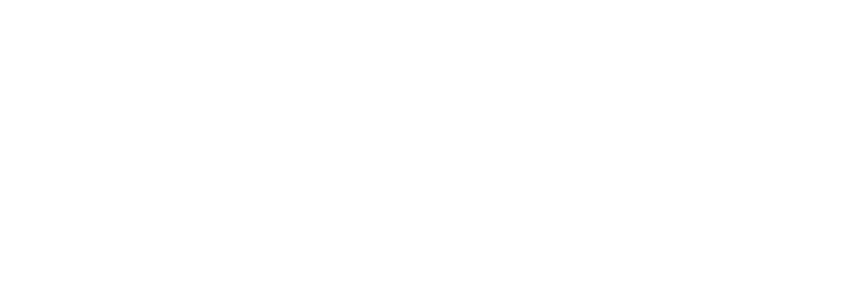
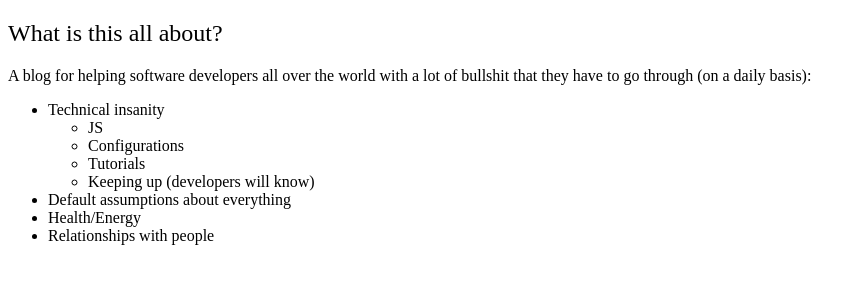
Before and after one commit to MartinShishkov/personal-blog, a Gatsby site: page /about in a window 1280 px wide. Before the commit this address had no page. Shown: the whole page, without its empty margins (0-860 px from the left). Built offline with nearby package versions, Linux system fonts and the light colour scheme; Gatsby itself is replaced by a stand-in of ours.

Commit message:
about page

```diff
--- /dev/null
+++ b/src/components/ui/atoms/List.tsx
@@ -0,0 +1,36 @@
+import * as React from "react";
+
+export interface IListItem{
+    text: string;
+    children?: IListItem[];
+}
+
+export interface IListProps{
+    items: IListItem[];
+    className?: string;
+    style?: object;
+    itemStyle?: object;
+    itemClassName?: string;
+}
+
+export const List = (props: IListProps) => {
+    return (
+        <ul className={props.className} style={props.style}>
+            {
+                props.items.map((item, i) =>
+                    <li className={props.itemClassName}
+                        style={props.itemStyle}
+                        key={i}
+                    >
+                        {item.text}
+                        {
+                            item.children && (
+                                <List items={item.children}/>
+                            )
+                        }
+                    </li>
+                )
+            }
+        </ul>
+    );
+}
--- /dev/null
+++ b/src/pages/about.tsx
@@ -0,0 +1,44 @@
+import * as React from 'react'
+import Link from 'gatsby-link'
+import Helmet from "react-helmet";
+import { List } from "./../components/ui/atoms/List";
+
+export interface IAboutPageProps{
+
+}
+
+export default class AboutPage extends React.Component<IAboutPageProps, {}> {
+    constructor(props) {
+        super(props);
+    }
+
+    render(){
+        return (
+            <div>
+                <Helmet title={`sharkDeveloper - about`} />
+                <div className={"row"}>
+                    <div className={"col-xs-12 col-sm-8 col-sm-offset-2"}>
+                        <h2 style={{fontWeight: "normal"}}>What is this all about?</h2>
+                        <p>
+                            A blog for helping software developers all over the world with
+                            a lot of bullshit that they have to go through (on a daily basis):
+                        </p>
+                        <List
+                            items={[
+                                {text: "Technical insanity", children: [
+                                    {text: "JS"},
+                                    {text: "Configurations"},
+                                    {text: "Tutorials"},
+                                    {text: "Keeping up (developers will know)"}
+                                ]},
+                                {text: "Default assumptions about everything"},
+                                {text: "Health/Energy"},
+                                {text: "Relationships with people"}
+                            ]}
+                        />
+                    </div>
+                </div>
+            </div>
+        );
+    }
+}
--- a/src/pages/index.tsx
+++ b/src/pages/index.tsx
@@ -1,5 +1,6 @@
 import * as React from 'react'
 import Link from 'gatsby-link'
+import Helmet from "react-helmet";
 import { PostListViewItem } from "../components/ui/molecules/PostListViewItem";
 
 declare const graphql: any;
@@ -15,6 +16,8 @@
 
     render(){
         return (
+            <div>
+                <Helmet title={`sharkDeveloper - home`} />
                 <div className={"row"}>
                     {
                         this.props.data.allMarkdownRemark.edges.map((post, i) =>
@@ -28,6 +31,7 @@
                             </div>
                         )
                     }
+                </div>
             </div>
         );
     }
```
Also changed, not shown: src/components/ui/molecules/Header.module.scss (+9 -2 lines), src/components/ui/molecules/Header.tsx (+16 -4 lines). Lines whose indentation alone changed are shown as unchanged.
